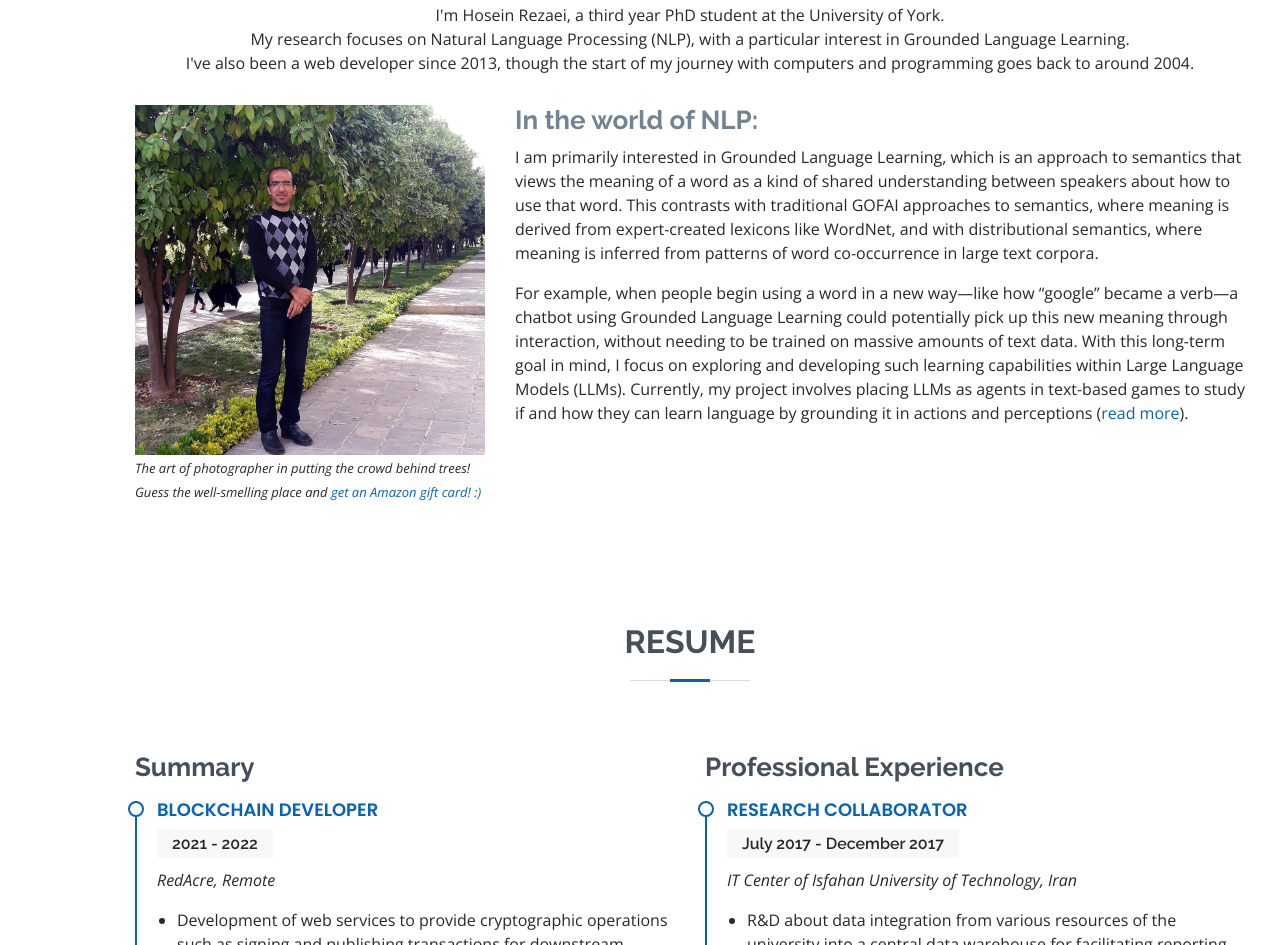
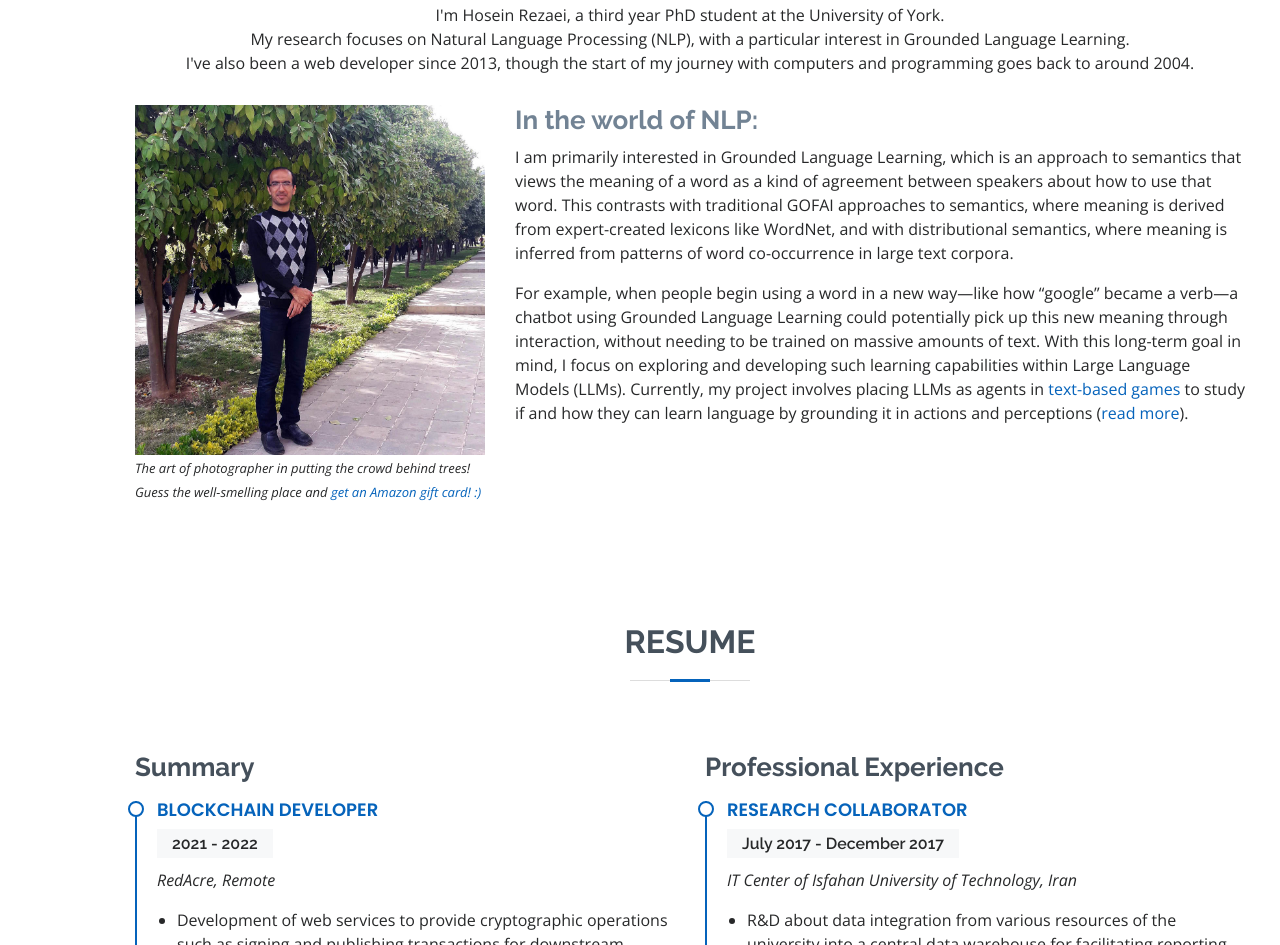
Before and after one commit to HRezaei/hrezaei.github.io, a plain HTML site: page index.html in a window 1280 px wide. Shown: the part 935-1880 px from the top of the page. Drawn offline with nearby package versions, Linux system fonts and the light colour scheme.

Commit message:
Add link for text based games

```diff
--- a/index.html
+++ b/index.html
@@ -95,9 +95,9 @@ I've also been a web developer since 2013, though the start of my journey with c
           <div class="col-lg-8 pt-4 pt-lg-0 content">
             <h3>In the world of NLP:</h3>
             <p>
-              I am primarily interested in Grounded Language Learning, which is an approach to semantics that views the meaning of a word as a kind of shared understanding between speakers about how to use that word. This contrasts with traditional GOFAI approaches to semantics, where meaning is derived from expert-created lexicons like WordNet, and with distributional semantics, where meaning is inferred from patterns of word co-occurrence in large text corpora.
+              I am primarily interested in Grounded Language Learning, which is an approach to semantics that views the meaning of a word as a kind of agreement between speakers about how to use that word. This contrasts with traditional GOFAI approaches to semantics, where meaning is derived from expert-created lexicons like WordNet, and with distributional semantics, where meaning is inferred from patterns of word co-occurrence in large text corpora.
               </p><p>
-              For example, when people begin using a word in a new way—like how “google” became a verb—a chatbot using Grounded Language Learning could potentially pick up this new meaning through interaction, without needing to be trained on massive amounts of text data. With this long-term goal in mind, I focus on exploring and developing such learning capabilities within Large Language Models (LLMs). Currently, my project involves placing LLMs as agents in text-based games to study if and how they can learn language by grounding it in actions and perceptions (<a href="https://psycnet.apa.org/record/2021-63913-001">read more</a>).
+              For example, when people begin using a word in a new way—like how “google” became a verb—a chatbot using Grounded Language Learning could potentially pick up this new meaning through interaction, without needing to be trained on massive amounts of text. With this long-term goal in mind, I focus on exploring and developing such learning capabilities within Large Language Models (LLMs). Currently, my project involves placing LLMs as agents in <a href="https://www.textarena.ai/">text-based games</a> to study if and how they can learn language by grounding it in actions and perceptions (<a href="https://psycnet.apa.org/record/2021-63913-001">read more</a>).
             </p>
             <!--div class="row">
               <div class="col-lg-6">
```
